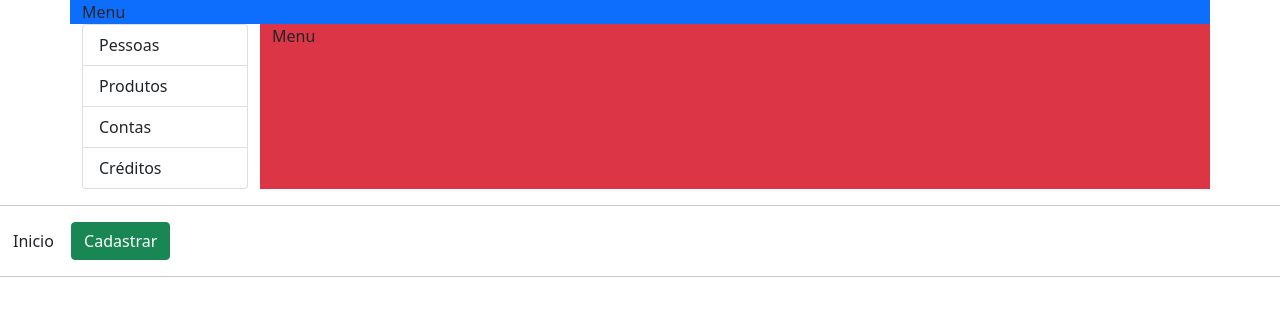
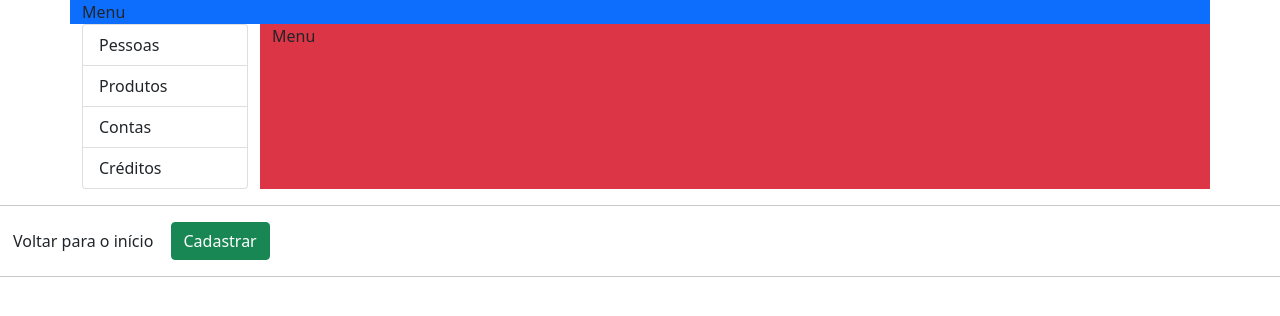
Before and after one commit to gugaluck/trabalho2021, a PHP site: page /menu.php in a window 1280 px wide. Shown: the top 316 px of the page. Run offline with PHP 8.4, Linux system fonts and the light colour scheme.

Commit message:
Update menu.php

```diff
--- a/menu.php
+++ b/menu.php
@@ -76,6 +76,6 @@ echo $html;
 ?>
 
 <hr>
-    <a href="index.php" class="btn btn-default">Inicio</a>
+    <a href="index.php" class="btn btn-default">Voltar para o início</a>
     <a href="cadastro.php" class="btn btn-success">Cadastrar</a>
 <hr>
```
